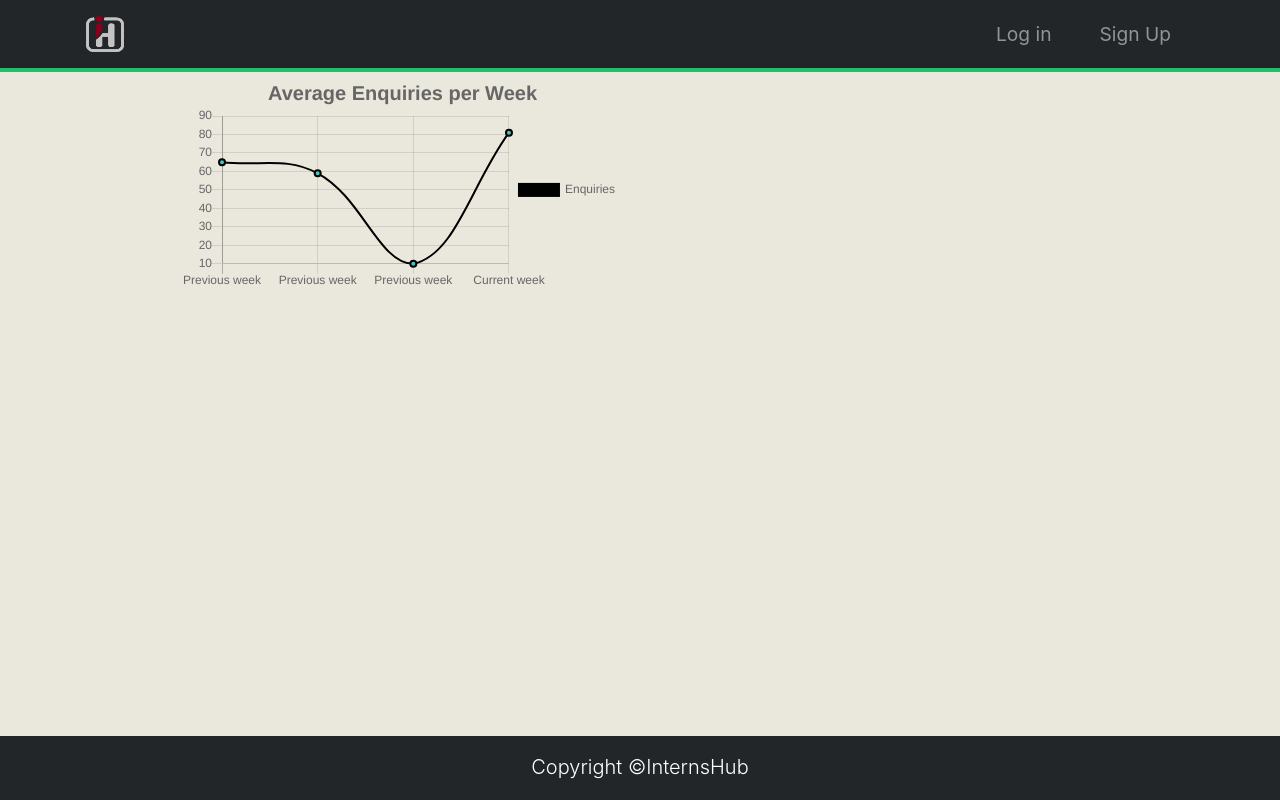
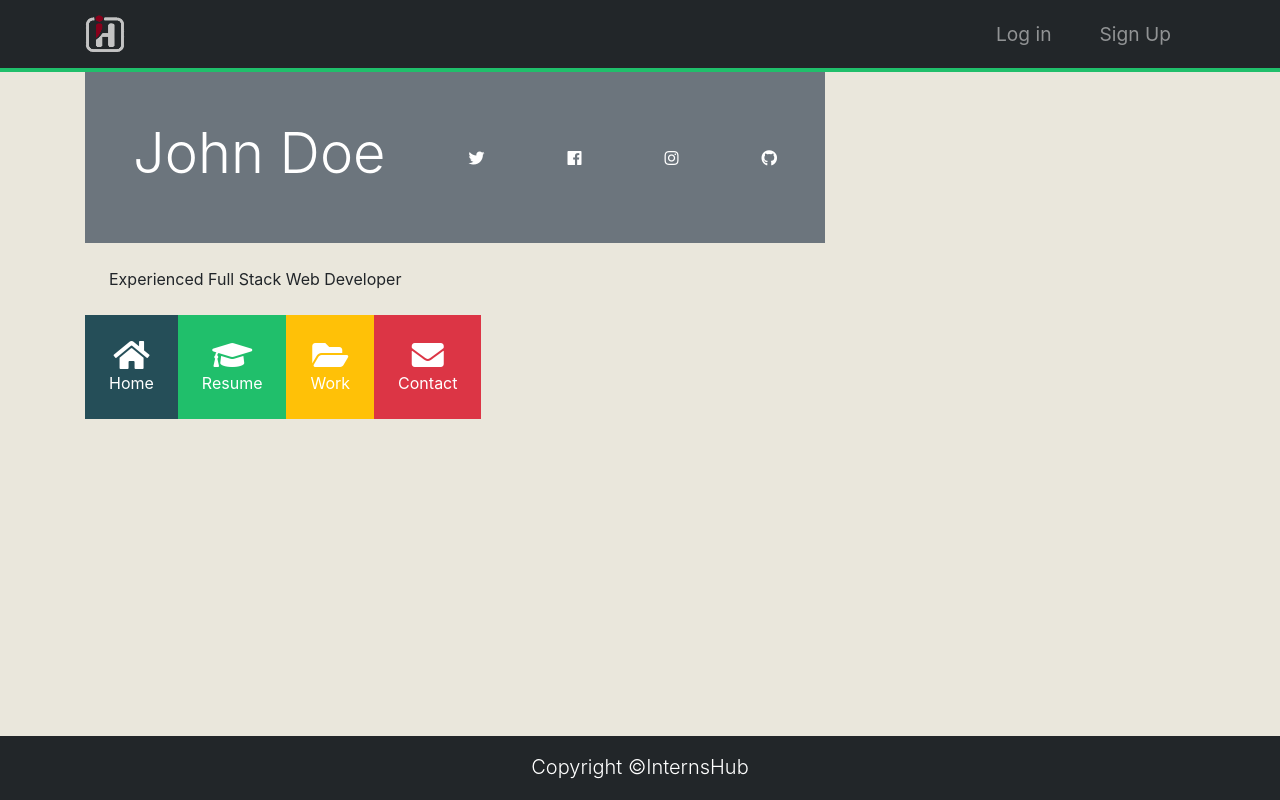
Before and after one commit to Akashb59/InternsHub, a React (Create React App) app in the folder internshub/: page /check in a window 1280 px wide. Built offline with nearby package versions, Linux system fonts and the light colour scheme; no server answers.

Commit message:
Changes Made

```diff
--- a/internshub/package.json
+++ b/internshub/package.json
@@ -12,6 +12,7 @@
     "axios": "^0.19.2",
     "build-url": "^2.0.0",
     "chart.js": "^2.9.3",
+    "jquery": "^3.4.1",
     "jwt-decode": "^2.2.0",
     "multiselect-dropdown-react": "^1.0.5",
     "react": "^16.12.0",
--- a/internshub/src/Components/Companies/CompanyEnquiry.js
+++ b/internshub/src/Components/Companies/CompanyEnquiry.js
@@ -791,7 +791,7 @@ function CompanyEnquiry(props) {
 
       <div id="acceptInternship" className="modal fade">
         <div className="modal-dialog modal-confirm modal-dialog-centered">
-          <div className="modal-content">
+          <div className="modal-content modal-responsive">
             <div className="modal-header">
               <div className="container">
                 <h4 className="modal-title">Are you sure</h4>
--- a/internshub/src/Components/Companies/ViewInternships.js
+++ b/internshub/src/Components/Companies/ViewInternships.js
@@ -396,7 +396,7 @@ function ViewInternships(props) {
       </h2>
       <div id="delInternship" className="modal fade">
         <div className="modal-dialog modal-confirm modal-dialog-centered">
-          <div className="modal-content">
+          <div className="modal-content modal-responsive">
             <div className="modal-header">
               <div className="icon-box">
                 <i className="fa fa-times" aria-hidden="true"></i>
--- a/internshub/src/Components/General/Landing.js
+++ b/internshub/src/Components/General/Landing.js
@@ -4,7 +4,7 @@ import { Link } from "react-router-dom";
 function Landing() {
   useEffect(() => {
     document.title = "InternsHub | Home";
-    const ip = "http://192.168.1.17:3000";
+    const ip = "http://192.168.1.9:3000";
     localStorage.setItem("ip", ip);
   }, []);
   return (
--- a/internshub/src/Components/LoginSignup/Login.js
+++ b/internshub/src/Components/LoginSignup/Login.js
@@ -20,7 +20,7 @@ function Login(props) {
   });
   useEffect(() => {
     document.title = "InternsHub | Login";
-    const ip = "http://192.168.1.17:3000";
+    const ip = "http://192.168.1.9:3000";
     localStorage.setItem("ip", ip);
     roles().then(res => {
       if (res) {
--- a/internshub/src/Components/LoginSignup/Signup.js
+++ b/internshub/src/Components/LoginSignup/Signup.js
@@ -26,7 +26,7 @@ function Signup(props) {
 
   useEffect(() => {
     document.title = "InternsHub | SignUp";
-    const ip = "http://192.168.1.17:3000";
+    const ip = "http://192.168.1.9:3000";
     localStorage.setItem("ip", ip);
     roles().then(res => {
       if (res) {
--- a/internshub/src/Components/Others/Check.js
+++ b/internshub/src/Components/Others/Check.js
@@ -1,93 +1,123 @@
-import React, { useState, useEffect } from "react";
-import { Line } from "react-chartjs-2";
-import { companyEnquiries } from "./../Utilities/CompanyFunctions";
+import React, { useEffect } from "react";
+import $ from "jquery";
 function Check() {
-  const [enqChart, setEnqChart] = useState({
-    labels: ["Previous week", "Previous week", "Previous week", "Current week"],
-    datasets: [
-      {
-        label: "Enquiries",
-        fill: false,
-        lineTension: 0.4,
-        backgroundColor: "rgba(75,192,192,1)",
-        borderColor: "rgba(0,0,0,1)",
-        borderWidth: 2,
-        data: [65, 59, 10, 81]
-      }
-    ]
-  });
-
   useEffect(() => {
     document.title = "InternsHub | Check";
 
-    companyEnquiries().then(res => {
-      if (res) {
-        //console.log(res.data.data.enquiry);
-        const array = res.data.data.enquiry.map(el => {
-          var date = new Date(el.reqAt);
-          return date.getTime();
-        });
-        //console.log(array);
-        //console.log(7 * 24 * 60 * 60 * 1000);
-        //console.log(Date.now());
-        //console.log(Date.now() - 7 * 24 * 60 * 60 * 1000);
-        let count1 = 0;
-        let count2 = 0;
-        let count3 = 0;
-        let count4 = 0;
-        let result = [];
-        const w1 = Date.now() - 7 * 24 * 60 * 60 * 1000;
-        const w2 = Date.now() - 2 * 7 * 24 * 60 * 60 * 1000;
-        const w3 = Date.now() - 3 * 7 * 24 * 60 * 60 * 1000;
-        // eslint-disable-next-line
-        array.map(el => {
-          if (el > w1) count1 += 1;
-          else if (el > w2) count2 += 1;
-          else if (el > w3) count3 += 1;
-          else count4 += 1;
-        });
-        result[3] = count1;
-        result[2] = count2;
-        result[1] = count3;
-        result[0] = count4;
-        console.log(result);
-        res = [
-          {
-            label: "Enquiries",
-            fill: false,
-            lineTension: 0.4,
-            backgroundColor: "rgba(75,192,192,1)",
-            borderColor: "rgba(0,0,0,1)",
-            borderWidth: 2,
-            data: result
-          }
-        ];
-        setEnqChart({ ...enqChart, datasets: res });
-      }
+    $(".port-item").click(function() {
+      $(".show").removeClass("show");
+      $(".show").addClass("hide");
     });
-    // eslint-disable-next-line
+
+    // $(document).on("click", '[data-toggle="lightbox"]', function(e) {
+    //   e.preventDefault();
+    //   $(this).ekkoLightbox();
+    // });
   }, []);
 
   return (
     <div className="container">
-      <div className="row">
-        <div className="col-md-5 offset-md-1">
-          <Line
-            data={enqChart}
-            options={{
-              title: {
-                display: true,
-                text: "Average Enquiries per Week",
-                fontSize: 20
-              },
-              legend: {
-                display: true,
-                position: "right"
-              }
-            }}
-          />
+      <header id="main-header">
+        <div className="row no-gutters">
+          <div className="col-lg-8 col-md-7">
+            <div className="d-flex flex-column">
+              <div className="p-5 bg-dark text-white">
+                <div className="d-flex flex-row justify-content-between align-items-center">
+                  <h1 className="display-4">John Doe</h1>
+                  <div className="d-none d-md-block">
+                    <a href="http://twitter.com" className="text-white">
+                      <i className="fab fa-twitter" />
+                    </a>
+                  </div>
+                  <div>
+                    <a href="http://facebook.com" className="text-white">
+                      <i className="fab fa-facebook" />
+                    </a>
+                  </div>
+                  <div>
+                    <a href="http://instagram.com" className="text-white">
+                      <i className="fab fa-instagram" />
+                    </a>
+                  </div>
+                  <div>
+                    <a href="http://github.com" className="text-white">
+                      <i className="fab fa-github" />
+                    </a>
+                  </div>
+                </div>
+              </div>
+              <div className="p-4 bg-black">
+                Experienced Full Stack Web Developer
+              </div>
+              <div>
+                <div className="d-flex flex-row text-white align-items-stretch text-center">
+                  <div
+                    className="port-item p-4 bg-primary"
+                    data-toggle="collapse"
+                    data-target="#home"
+                  >
+                    <i className="fas fa-home fa-2x d-block" />
+                    <span className="d-none d-sm-block">Home</span>
+                  </div>
+                  <div
+                    className="port-item p-4 bg-success"
+                    data-toggle="collapse"
+                    data-target="#resume"
+                  >
+                    <i className="fas fa-graduation-cap fa-2x d-block" />
+                    <span className="d-none d-sm-block">Resume</span>
+                  </div>
+                  <div
+                    className="port-item p-4 bg-warning"
+                    data-toggle="collapse"
+                    data-target="#work"
+                  >
+                    <i className="fas fa-folder-open fa-2x d-block" />
+                    <span className="d-none d-sm-block">Work</span>
+                  </div>
+                  <div
+                    className="port-item p-4 bg-danger"
+                    data-toggle="collapse"
+                    data-target="#contact"
+                  >
+                    <i className="fas fa-envelope fa-2x d-block" />
+                    <span className="d-none d-sm-block">Contact</span>
+                  </div>
+                </div>
+              </div>
+            </div>
+          </div>
         </div>
-        <div className="col-sm-4 offset-sm-4"></div>
+      </header>
+      <div id="home" className="collapse" style={{ transition: "all .5s" }}>
+        <h2>Welcome To My Page</h2>
+        <p className="lead">
+          Lorem ipsum dolor, sit amet consectetur adipisicing elit. Nihil, ut!
+        </p>
+      </div>
+      <div id="resume" className="collapse" style={{ transition: "all .5s" }}>
+        <div className="card card-body bg-success text-white py-5">
+          <h2>My Resume</h2>
+          <p className="lead">
+            Lorem ipsum dolor, sit amet consectetur adipisicing elit. Nihil, ut!
+          </p>
+        </div>
+      </div>
+      <div id="work" className="collapse" style={{ transition: "all .5s" }}>
+        <div className="card card-body bg-warning text-white py-5">
+          <h2>My Work</h2>
+          <p className="lead">
+            Lorem ipsum dolor, sit amet consectetur adipisicing elit. Nihil, ut!
+          </p>
+        </div>
+      </div>
+      <div id="contact" className="collapse" style={{ transition: "all .5s" }}>
+        <div className="card card-body bg-danger text-white py-5">
+          <h2>Contact</h2>
+          <p className="lead">
+            Lorem ipsum dolor, sit amet consectetur adipisicing elit. Nihil, ut!
+          </p>
+        </div>
       </div>
     </div>
   );
--- a/internshub/src/Components/Students/StudentDetails.js
+++ b/internshub/src/Components/Students/StudentDetails.js
@@ -10,6 +10,7 @@ import {
 import Select from "react-select";
 import { showAlert } from "../Utilities/Alerts";
 let final;
+let src;
 
 function StudentDetails(props) {
   const [studentProfile, setStudentProfile] = useState({
@@ -18,6 +19,7 @@ function StudentDetails(props) {
   const [resume, setResume] = useState("Not Uploaded Resume");
   const [options, setOptions] = useState([]);
   const [select, setSelect] = useState([]);
+  const [resumeDisplay, setResumeDisplay] = useState("");
   useEffect(() => {
     document.title = "InternsHub | Profile";
     skills().then(res => {
@@ -39,6 +41,7 @@ function StudentDetails(props) {
         });
         //console.log(res.data.student[0].resume);
         if (res.data.student[0].resume !== undefined) {
+          setResumeDisplay(res.data.student[0].resume);
           setResume("Resume Uploaded Successfully");
         }
         // if (selected.length === 0) selected = [];
@@ -108,15 +111,96 @@ function StudentDetails(props) {
     });
   };
 
+  if (resumeDisplay !== "") {
+    src = `${localStorage.ip}/Resume/${resumeDisplay}`;
+  }
+
   return (
-    <div className="container">
-      <div className="jumbotron">
-        <h3 className="text-center">
-          <b>Skills and Resume</b>
-        </h3>
-        <form onSubmit={handleSubmit}>
-          <div className="col-sm-8 mx-auto display-4 text-center"></div>
-          {/* <center>
+    <div className="container pt-4">
+      <h2 className="text-center display-4 bg-secondary text-white py-2 rounded">
+        <i className="fas fa-pencil-alt" />
+        Skills and Resume
+      </h2>
+      {/* <header className="bg-secondary text-white" id="page-header">
+        <div className="container">
+          <div className="row">
+            <div className="col-md-6 m-auto text-center">
+              <h1>Skills and Resume</h1>
+              <p>
+                Please Upload your Resume and Fill in your Skills for Applying
+                to Internships{" "}
+              </p>
+            </div>
+          </div>
+        </div>
+      </header> */}
+      <div className="row mt-4">
+        <div className="col-md-6">
+          <form onSubmit={handleSubmit}>
+            <div className="col-sm-8 mx-auto display-4 text-center"></div>
+
+            <div className="form-group">
+              <label htmlFor="skill">
+                <p className="blockquote">Add/Edit Skills: </p>
+              </label>
+              {final !== [] ? selectLink : {}}
+            </div>
+            <button className="btn btn-success btn-block" type="submit">
+              Submit
+            </button>
+          </form>
+          <form onSubmit={handleSubmit1}>
+            <div className="form-group mt-5">
+              <label htmlFor="resume">
+                <p className="blockquote">Add/Edit Resume: </p>
+              </label>{" "}
+              <div className="inline-block">
+                <input
+                  type="file"
+                  name="resume"
+                  id="resume"
+                  onChange={handleFile}
+                  accept="application/pdf"
+                />
+                <small className="form-text text-muted" id="fileHelp">
+                  Max 1Mb size
+                </small>
+              </div>
+            </div>
+
+            <button className="btn btn-success btn-block" type="submit">
+              Submit
+            </button>
+            <br></br>
+          </form>
+        </div>
+        <div className="col-md-6 ml-0">
+          <p className="blockquote">Status: {resume}</p>
+          {resume !== "Resume Uploaded Successfully" ? (
+            <div>
+              <h3 className="pt-2">
+                There is Currently No Resume to be Displayed.
+              </h3>{" "}
+              <h4 className="pt-2">Please upload your resume!</h4>
+            </div>
+          ) : (
+            <iframe
+              className="small-resume"
+              src={src}
+              title="student"
+              width="100%"
+              height="400px"
+            />
+          )}
+        </div>
+      </div>
+    </div>
+  );
+}
+
+export default StudentDetails;
+
+/* <center>
             {select !== null
               ? select.map(el => {
                   return (
@@ -127,47 +211,4 @@ function StudentDetails(props) {
                   );
                 })
               : ""}
-          </center> */}
-          <div className="form-group">
-            <label htmlFor="skill">
-              <b>Add/Edit Skills: </b>
-            </label>
-            {final !== [] ? selectLink : {}}
-          </div>
-          <button className="btn btn-success" type="submit">
-            Submit
-          </button>
-        </form>
-        <br></br>
-        <br></br>
-        <form onSubmit={handleSubmit1}>
-          <div className="col-sm-8 mx-auto display-4 text-center"></div>
-          <div className="form-group">
-            <label htmlFor="resume">
-              <b>Add/Edit Resume: </b>
-            </label>
-            <br></br>
-            <input
-              type="file"
-              name="resume"
-              id="resume"
-              onChange={handleFile}
-              accept="application/pdf"
-            />{" "}
-            <small class="form-text text-muted" id="fileHelp">
-              Max 1Mb size
-            </small>
-          </div>
-
-          <button className="btn btn-success" type="submit">
-            Submit
-          </button>
-          <br></br>
-        </form>
-        Status: {resume}
-      </div>
-    </div>
-  );
-}
-
-export default StudentDetails;
+          </center> */
```
Also changed, not shown: internshub/src/CSS/style.css (+7 -1 lines), internshub/src/Components/Companies/CompanyHome.js (+50 -4 lines), internshub/src/Components/Students/StudentHome.js (+13 -14 lines), internshub/src/scss/style.scss (+10 -0 lines), 2 other files (tests, documents, lock files or other folders).
